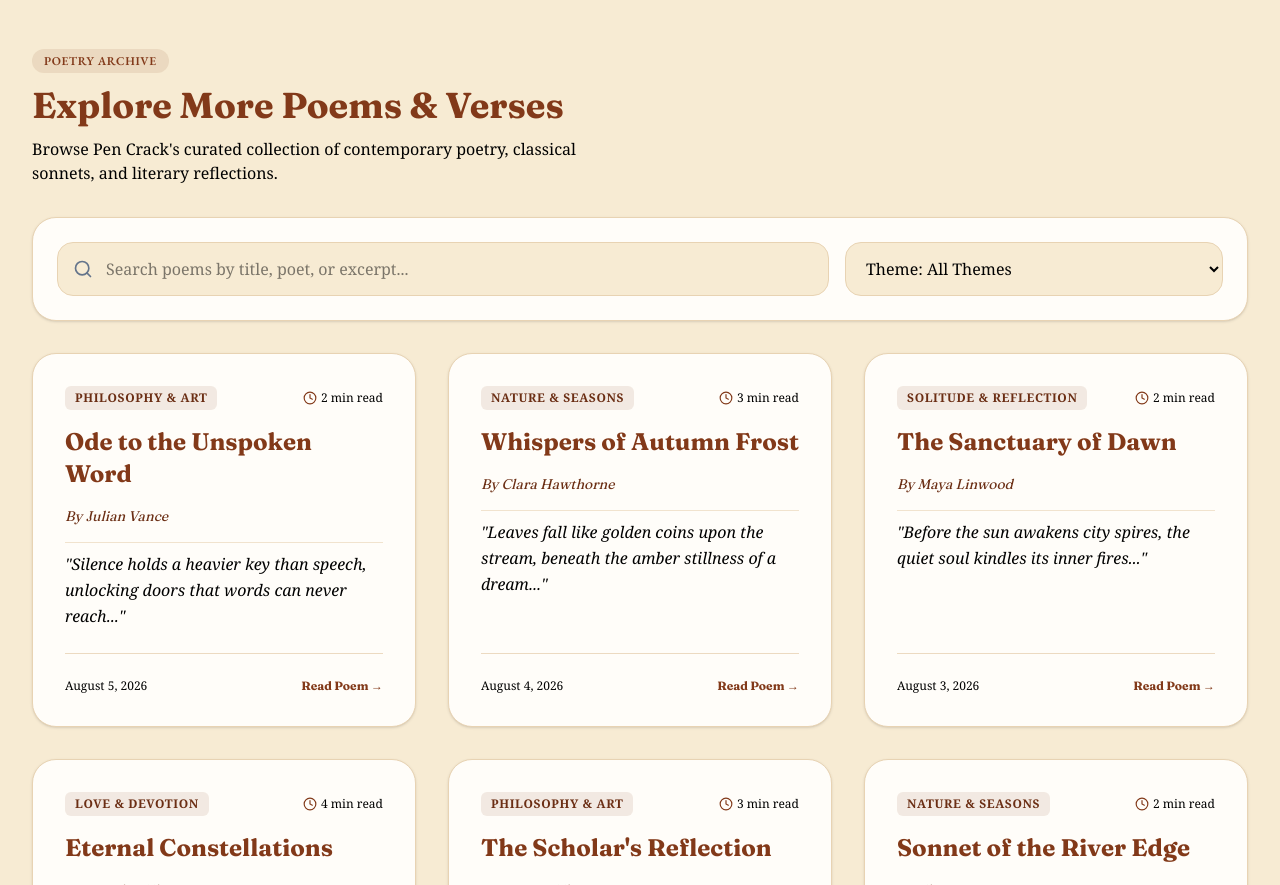
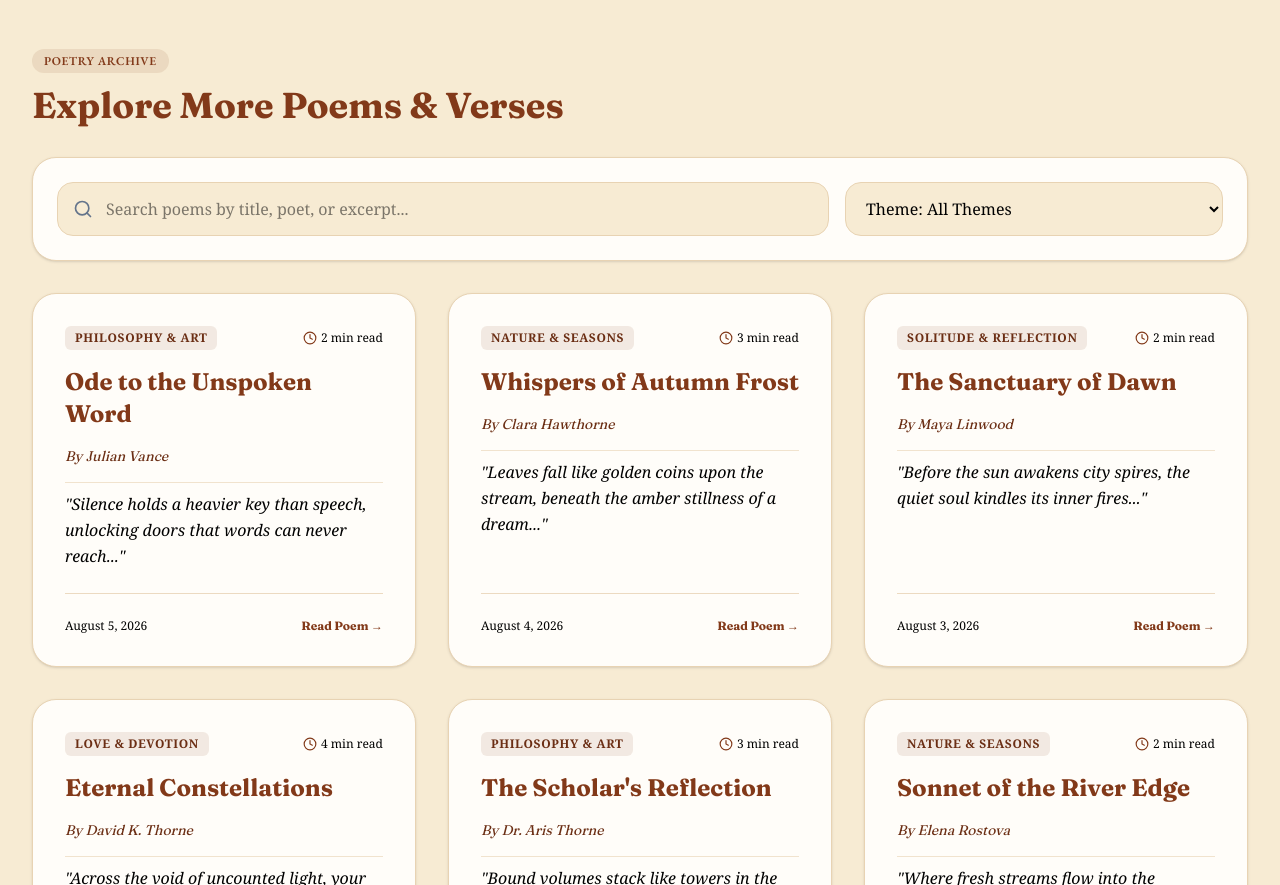
Before and after one commit to cherish-overseer/Pencraack, a Next.js app: page /poems in a window 1280 px wide. Shown: the part 1580-2465 px from the top of the page. Built offline with nearby package versions, Linux system fonts and the light colour scheme.

Commit message:
Remove subtitle description under Explore More Poems & Verses

```diff
--- a/src/components/PoemArchives.tsx
+++ b/src/components/PoemArchives.tsx
@@ -105,9 +105,6 @@ export default function PoemArchives() {
           <h2 className="text-3xl sm:text-4xl font-bold text-brand-600 font-heading">
             Explore More Poems & Verses
           </h2>
-          <p className="text-black text-base font-serif max-w-xl">
-            Browse Pen Crack's curated collection of contemporary poetry, classical sonnets, and literary reflections.
-          </p>
         </div>
 
         {/* Filter Controls */}
```
